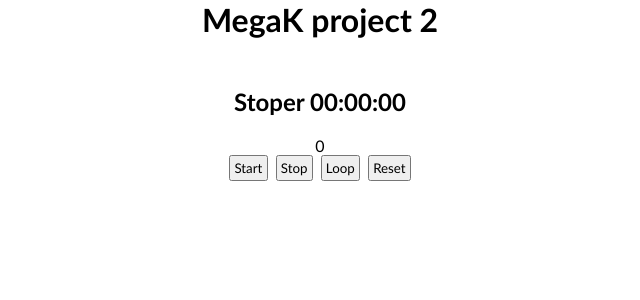
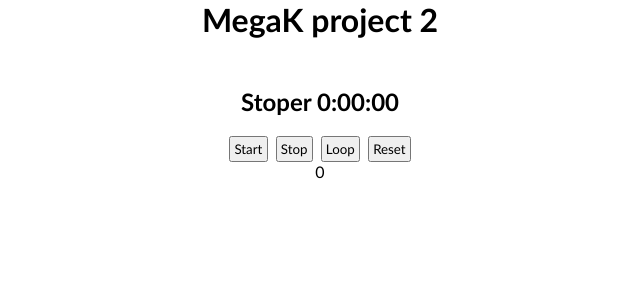
Before and after one commit to majcherrr87/megaK_Projects, a React (Vite) app: page /stoper in a window 1280 px wide. Shown: the top 300 px of the page, without its empty margins (320-960 px from the left). Built offline with nearby package versions, Linux system fonts and the light colour scheme.

Commit message:
add formatTime

```diff
--- a/src/Components/Stoper/Stoper.tsx
+++ b/src/Components/Stoper/Stoper.tsx
@@ -29,7 +29,6 @@ export const Stoper = () => {
     <div className="stoper">
       <h1>MegaK project 2</h1>
       <h2>Stoper {formatTime(mainTime)}</h2>
-      {loopTime && <p>licznik okrążenia {formatTime(loopTime)}</p>}
 
       <div className="buttons">
         <button onClick={handleStart}>Start</button>
@@ -37,6 +36,8 @@ export const Stoper = () => {
         <button onClick={() => handleLoopTime(loopTime)}>Loop</button>
         <button onClick={handleReset}>Reset</button>
       </div>
+
+      {loopTime && <p>licznik okrążenia {formatTime(loopTime)}</p>}
     </div>
   );
 };
--- a/src/Components/Stoper/formatTime.ts
+++ b/src/Components/Stoper/formatTime.ts
@@ -1,13 +1,10 @@
 export const formatTime = (time: number) => {
-  const timeMinute = Math.floor(time / 1000 / 60);
-  const minute = timeMinute < 10 ? `0${timeMinute}` : timeMinute;
+  const seconds = Math.floor(time / 1000);
+  const minutes = Math.floor(seconds / 60);
+  const lastSeconds = seconds % 60;
+  const milisecondsFormat = (time % 1000) / 10;
 
-  const timeSecond = Math.floor(time / 1000);
-  const second =
-    timeSecond < 10 ? `0${timeSecond}` : timeSecond >= 60 ? "00" : timeSecond;
-
-  const timeMiliSecond = (time - timeMinute - timeSecond * 1000) / 10;
-  const miliSecond = timeMiliSecond < 10 ? "00" : timeMiliSecond;
-
-  return `${minute}:${second}:${miliSecond}`;
+  return `${minutes}:${lastSeconds
+    .toString()
+    .padStart(2, "0")}:${milisecondsFormat.toString().padStart(2, "0")}`;
 };
```
